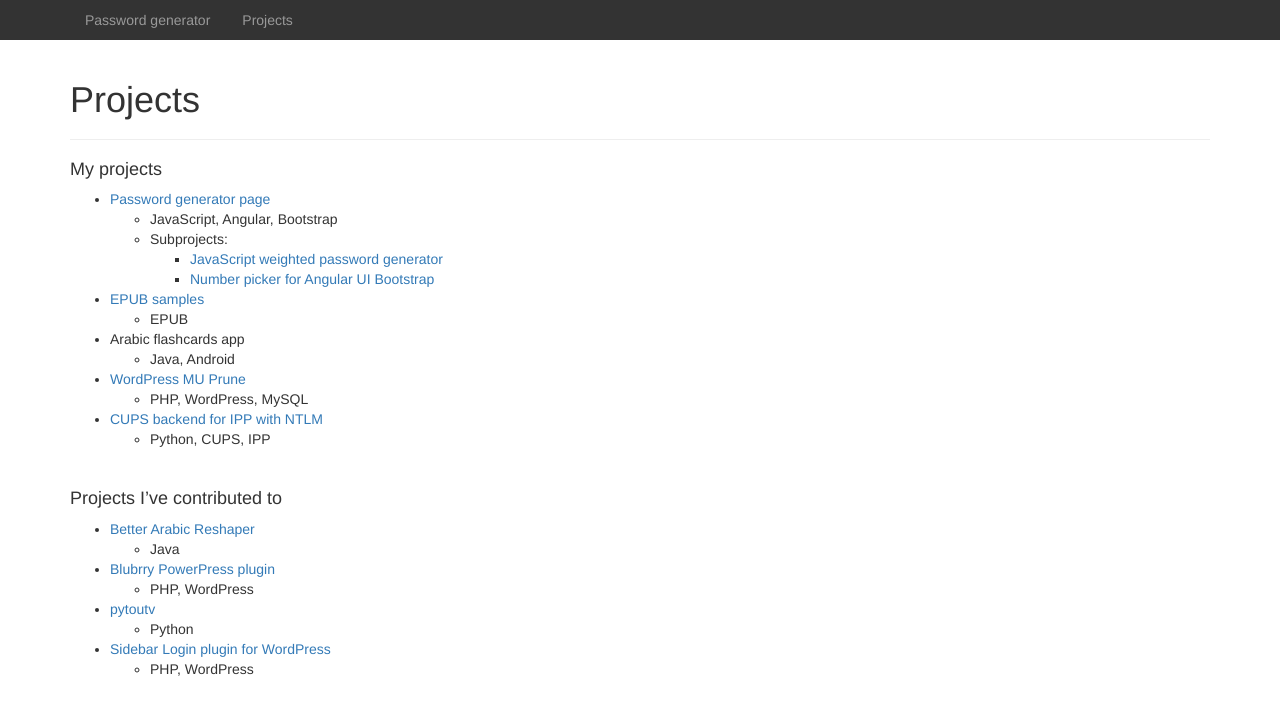
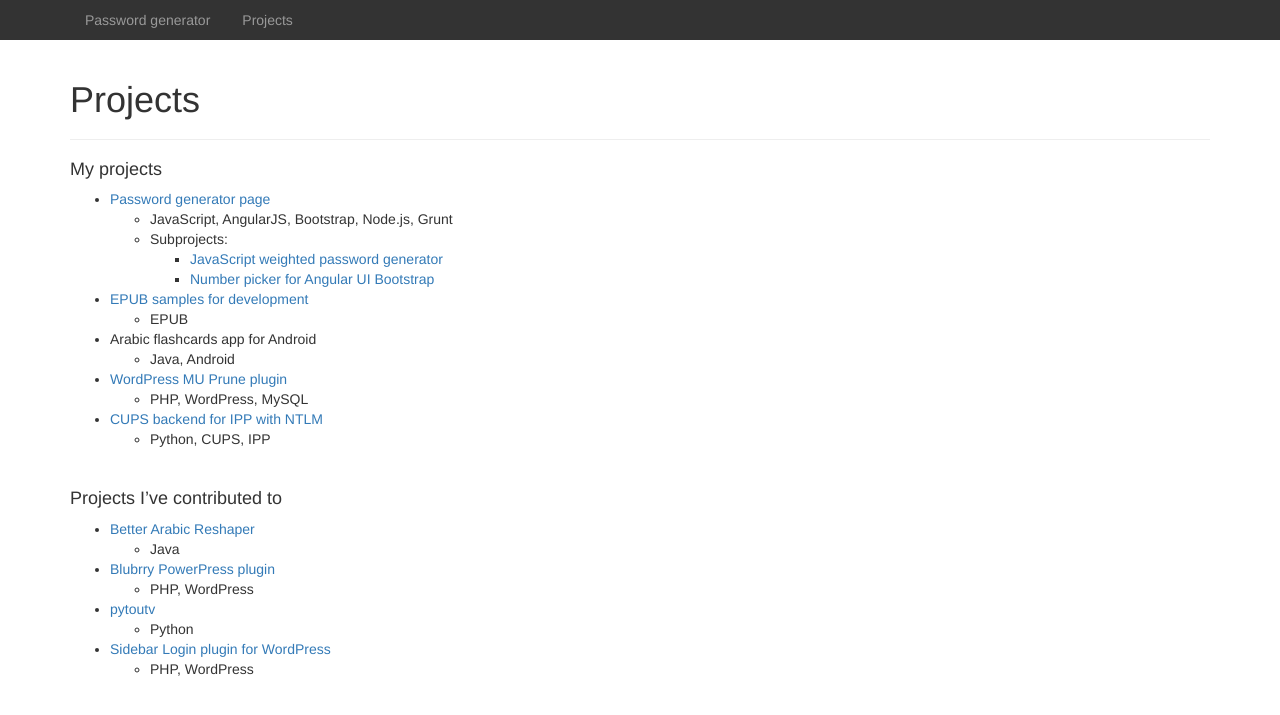
Before and after one commit to bmaupin/bmaupin.github.io, a Jekyll site: the page built from projects/index.md, in a window 1280 px wide. Shown: the top 715 px of the page. Built offline with Jekyll 4.4.1, drawn with Linux system fonts in a browser that asks for light colours; a style sheet for code colours, icons or effects is not loaded.

Commit message:
Add a few more details

```diff
--- a/projects/index.md
+++ b/projects/index.md
@@ -4,15 +4,15 @@
 
 #### My projects
 - [Password generator page](http://bmaupin.github.io/)
-  - JavaScript, Angular, Bootstrap
+  - JavaScript, AngularJS, Bootstrap, Node.js, Grunt
   - Subprojects:
     - [JavaScript weighted password generator](https://github.com/bmaupin/weighted-password-generator)
     - [Number picker for Angular UI Bootstrap](https://github.com/bmaupin/angular-bootstrap-numberpicker)
-- [EPUB samples](https://github.com/bmaupin/epub-samples)
+- [EPUB samples for development](https://github.com/bmaupin/epub-samples)
   - EPUB
-- Arabic flashcards app
+- Arabic flashcards app for Android
   - Java, Android
-- [WordPress MU Prune](https://github.com/bmaupin/graveyard/tree/master/php/wpmu-prune)
+- [WordPress MU Prune plugin](https://github.com/bmaupin/graveyard/tree/master/php/wpmu-prune)
   - PHP, WordPress, MySQL
 - [CUPS backend for IPP with NTLM](https://github.com/bmaupin/cups-ntlm)
   - Python, CUPS, IPP
```
